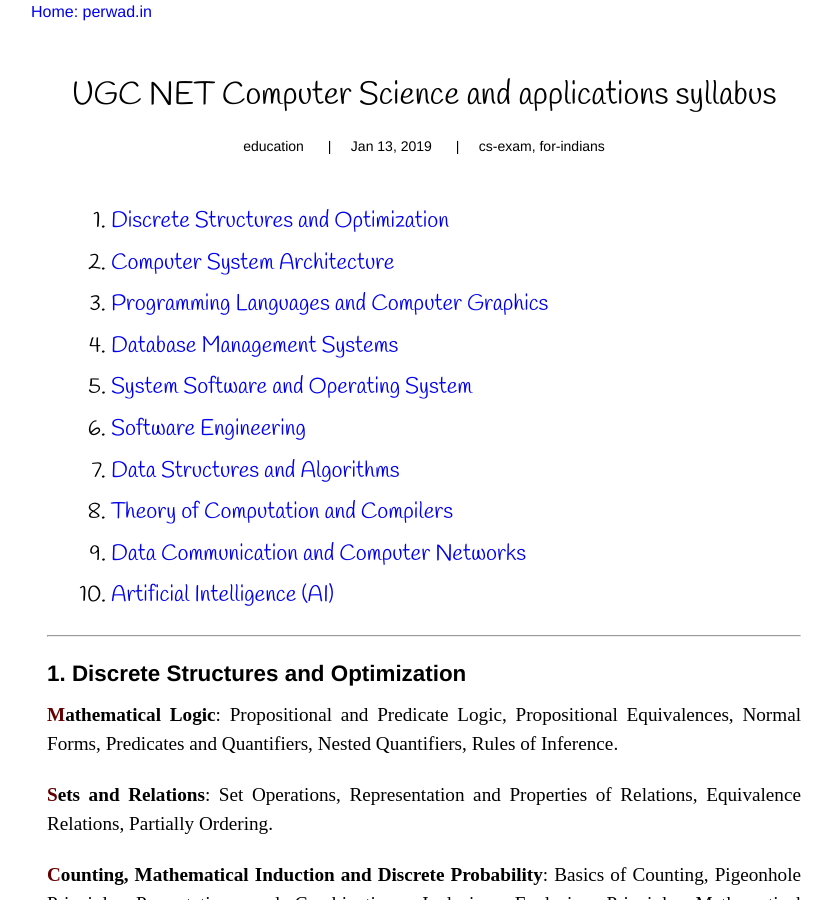
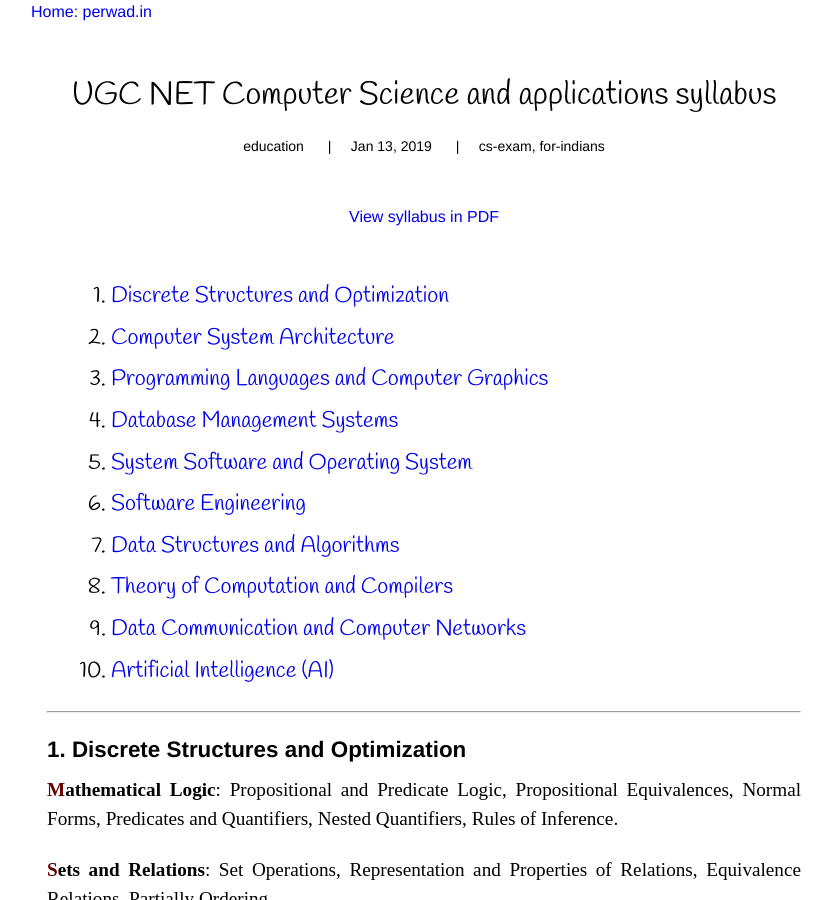
Before and after one commit to habeebperwad/blog, a Jekyll site: the page built from _posts/2019-01-13-ugc-net-cs-syllabus.html, in a window 1280 px wide and 900 px high. Shown: the whole window, without its empty margins (216-1048 px from the left). Built offline with Jekyll 4.4.1, drawn with Linux system fonts in a browser that asks for light colours; comment, search, counter and statistics services are not loaded.

Commit message:
adding ugc net cs syllabus in pdf

```diff
--- a/_posts/2019-01-13-ugc-net-cs-syllabus.html
+++ b/_posts/2019-01-13-ugc-net-cs-syllabus.html
@@ -13,6 +13,8 @@ tags: [cs-exam, for-indians]
 ---
 <div class="uncs">
 
+<div style="text-align:center"><a href="/res/ugc-net-cs-syllabus.pdf">View syllabus in PDF</a></div>
+<p>&nbsp;</p>
 <ol>
 <li><a href="#u01">Discrete Structures and Optimization</a></li>
 	<li><a href="#u02">Computer System Architecture</a></li>
```
Also changed, not shown: 1 other file.
